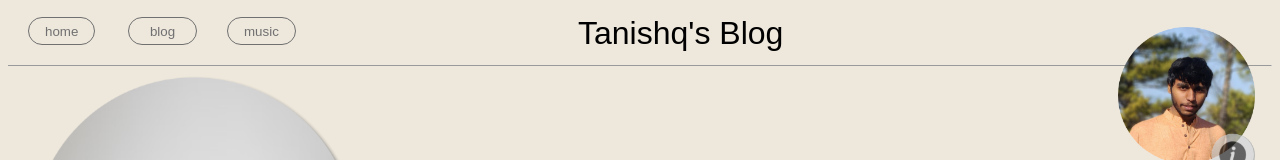
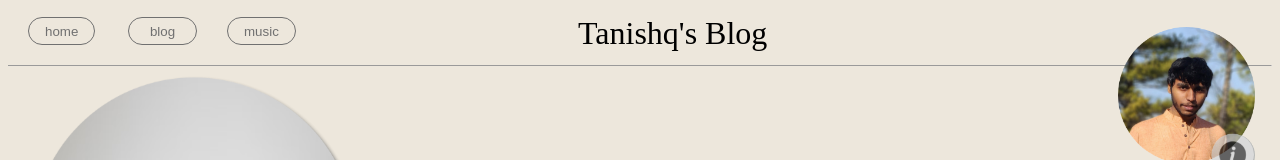
Before and after one commit to TanishqSadanala/blog, a plain HTML site: page index.html in a window 1280 px wide. Shown: the top 160 px of the page. Drawn offline with Linux system fonts and the light colour scheme.

Commit message:
Update style.css

```diff
--- a/style.css
+++ b/style.css
@@ -51,7 +51,7 @@ body{
     padding-top: 5px;
     margin-left: 570px;
     margin-top: 0;
-    font-family: "Segoe Script", sans-serif;
+    font-family: "Segoe Script";
     font-weight: lighter;
     cursor: pointer;
 }
```
